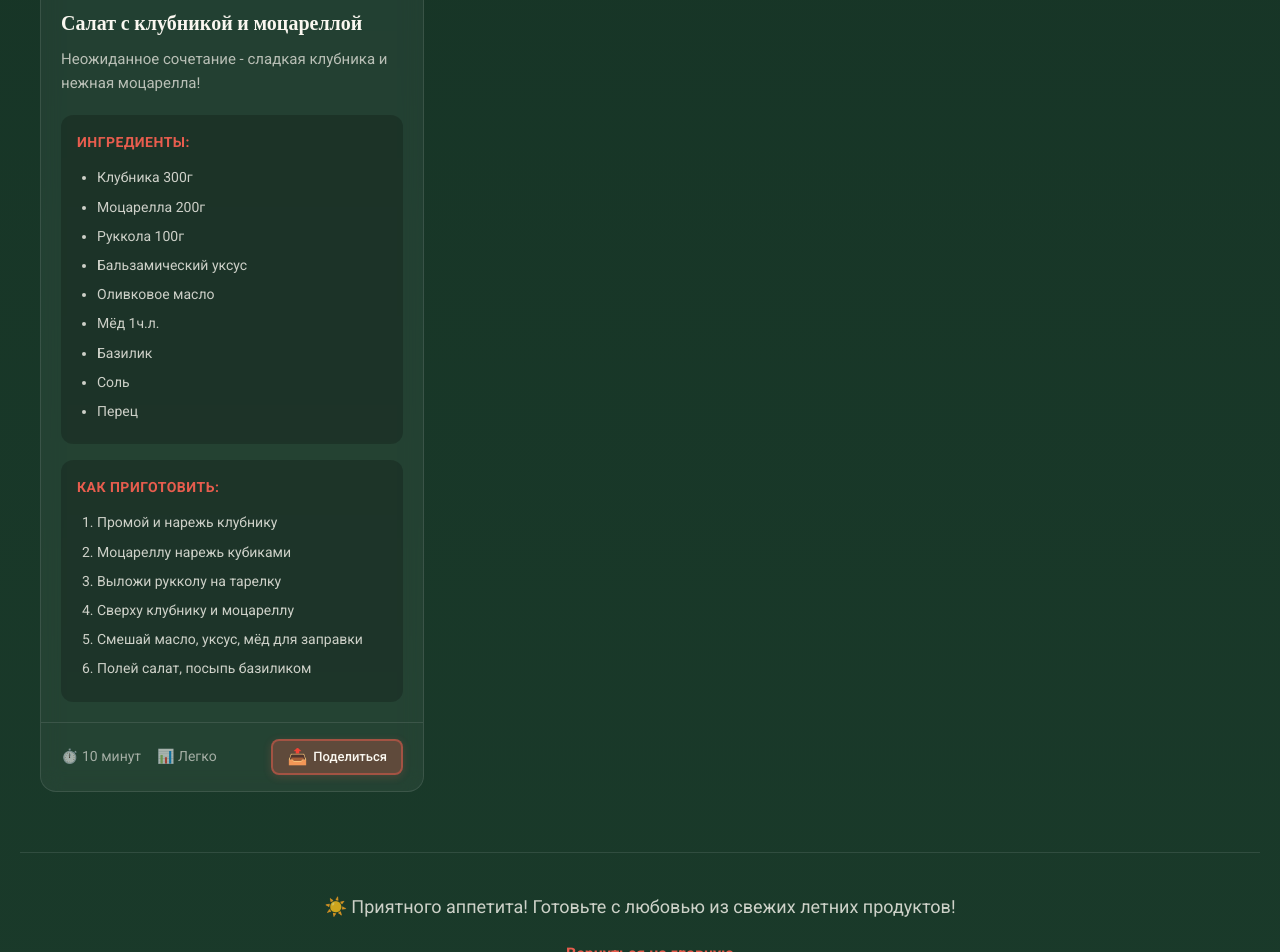
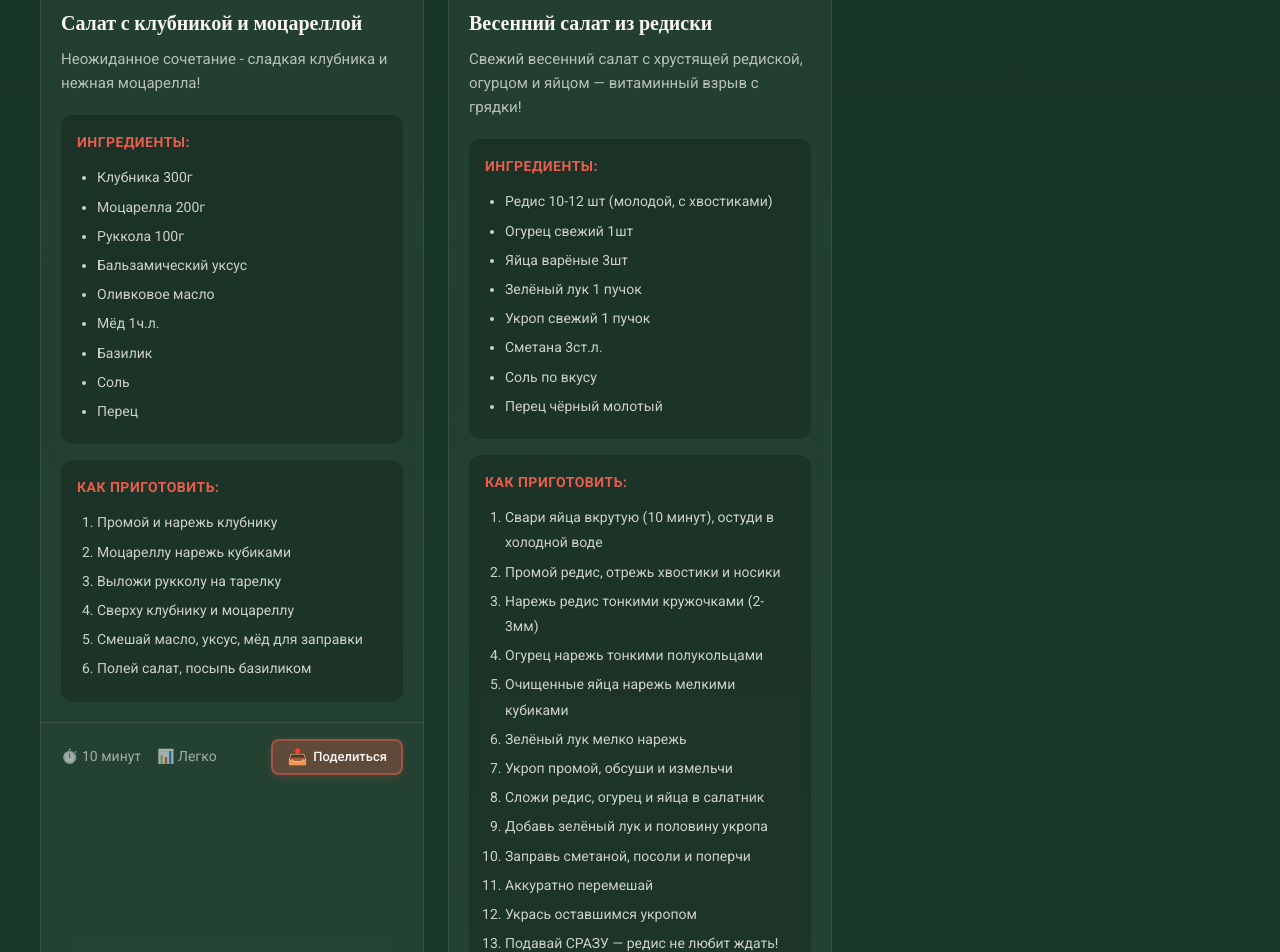
Before and after one commit to svideoproekt-ship-it/russka-kuhnya-9551, a React (Vite) app: page /seasonal-dishes in a window 1280 px wide. Shown: the part 4600-5552 px from the top of the page. Built offline with nearby package versions, Linux system fonts and the light colour scheme; a web font is replaced by a local one.

Commit message:
git add . git commit -m "feat: add spring radish salad to seasonal dishes" git push origin

```diff
--- a/src/pages/SeasonalDishes.jsx
+++ b/src/pages/SeasonalDishes.jsx
@@ -205,6 +205,41 @@ const SeasonalDishes = () => {
         'Полей салат, посыпь базиликом',
       ],
     },
+ {
+  id: 11,
+  title: 'Весенний салат из редиски',
+  image: '/publicimagesseasonal/radish-salad.jpg',
+  category: 'Салаты',
+  time: '10 минут',
+  difficulty: 'Очень легко',
+  icon: '🌱',
+  description: 'Свежий весенний салат с хрустящей редиской, огурцом и яйцом — витаминный взрыв с грядки!',
+  ingredients: [
+    'Редис 10-12 шт (молодой, с хвостиками)',
+    'Огурец свежий 1шт',
+    'Яйца варёные 3шт',
+    'Зелёный лук 1 пучок',
+    'Укроп свежий 1 пучок',
+    'Сметана 3ст.л.',
+    'Соль по вкусу',
+    'Перец чёрный молотый',
+  ],
+  steps: [
+    'Свари яйца вкрутую (10 минут), остуди в холодной воде',
+    'Промой редис, отрежь хвостики и носики',
+    'Нарежь редис тонкими кружочками (2-3мм)',
+    'Огурец нарежь тонкими полукольцами',
+    'Очищенные яйца нарежь мелкими кубиками',
+    'Зелёный лук мелко нарежь',
+    'Укроп промой, обсуши и измельчи',
+    'Сложи редис, огурец и яйца в салатник',
+    'Добавь зелёный лук и половину укропа',
+    'Заправь сметаной, посоли и поперчи',
+    'Аккуратно перемешай',
+    'Укрась оставшимся укропом',
+    'Подавай СРАЗУ — редис не любит ждать!',
+  ],
+},
   ];
 
   const categories = ['all', 'Супы', 'Салаты', 'Горячее', 'Напитки', 'Десерты'];
```
Also changed, not shown: public/publicimagesseasonal/radish-salad.jpg (added).
